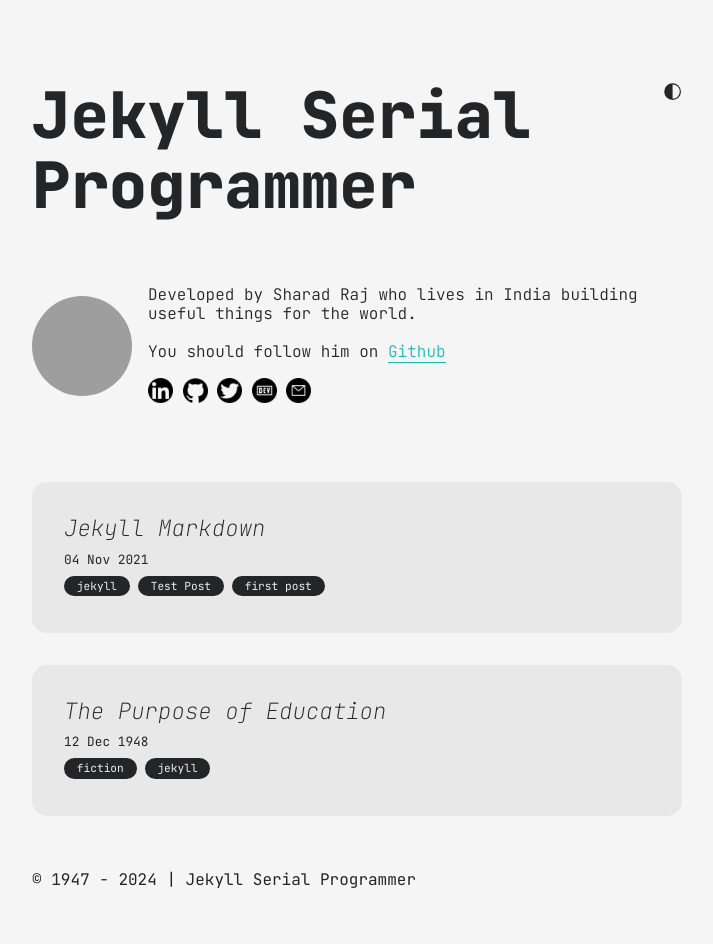
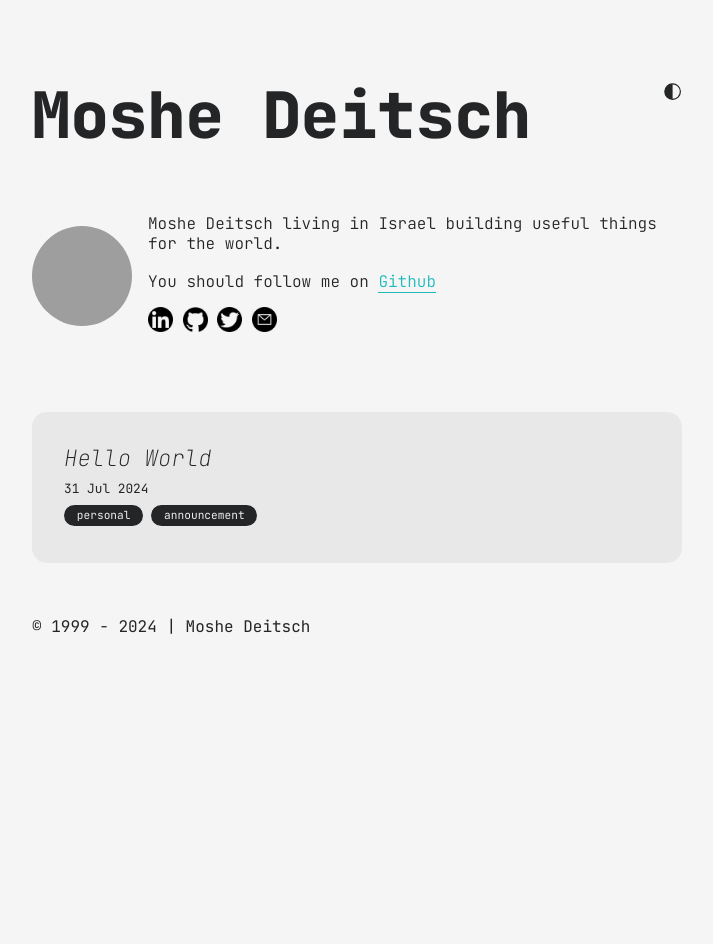
Before and after one commit to sharadcodes/jekyll-theme-serial-programmer, a Jekyll site: the page built from index.md, in a window 1280 px wide. Shown: the whole page, without its empty margins (283-996 px from the left). Built offline with Jekyll 4.4.1, drawn with Linux system fonts in a browser that asks for light colours; after the commit the page ends 900 px from its top, so only the background shows below that; part of the change alters nothing that is shown; grey boxes are pictures that could not be loaded.

Commit message:
update the start of the website

````diff
--- a/_config.yml
+++ b/_config.yml
@@ -1,10 +1,10 @@
-title: Jekyll Serial Programmer
+title: Moshe Deitsch
 markdown: kramdown
 
 # for atom feed
 author:
-  name: Sharad Raj Singh Maurya
-  email: dev_sharad@outlook.com
+  name: Moshe Deitsch
+  email: moshedeitsch@outlook.com
 
 plugins:
   - jemoji
--- a/_data/author.yml
+++ b/_data/author.yml
@@ -1,23 +1,21 @@
-name: Sharad Raj
-dp: https://avatars2.githubusercontent.com/u/36638057?s=460&u=0cbe4fd6b5a3655d91b3eb86db834d0829a0c086&v=4
+name: Moshe Deitsch
+dp: https://avatars.githubusercontent.com/u/41856538?v=4
 description: "
   <p>
-    Developed by Sharad Raj who lives in India building useful things for the world.
+      Moshe Deitsch living in Israel building useful things for the world.
   </p>
   <br/>
   <p>
-    You should follow him on <a href='https://github.com/sharadcodes' target='_blank'>Github</a>
+    You should follow me on <a href='https://github.com/modeitsch' target='_blank'>Github</a>
   </P>
 "
-email: dev_sharad@outlook.com
+email: moshedeitsch@outlook.com
 contact:
   - title: linkedin
-    url: https://www.linkedin.com/in/srsmaurya
+    url: https://www.linkedin.com/in/moshe-deitsch/
   - title: github
-    url: https://github.com/sharadcodes
+    url: https://github.com/modeitsch
   - title: twitter
-    url: https://twitter.com/iamsharadraj
-  - title: dev
-    url: https://dev.to/sharadcodes
+    url: https://x.com/modeitsch
   - title: email
-    url: mailto:dev_sharad@outlook.com
+    url: mailto:moshedeitsch@outlook.com
--- a/_includes/footer.html
+++ b/_includes/footer.html
@@ -1,4 +1,4 @@
 <footer>
-  <p>&copy; 1947 - {{ 'now' | date: "%Y" }} | {{site.title}}</p>
+  <p>&copy; 1999 - {{ 'now' | date: "%Y" }} | {{site.title}}</p>
 </footer>
 <script src="{{site.baseurl}}/assets/js/mode.js" defer></script>
--- a/all_collections/_posts/1948-12-12-the-purpose-of-education.md
+++ /dev/null
@@ -1,22 +0,0 @@
----
-layout: post
-title: The Purpose of Education
-date: 1948-12-12 10:18:00
-categories: [fiction, jekyll]
----
-
-As I engage in the so-called "bull sessions" around and about the school, I too often find that most college men have a misconception of the purpose of education. Most of the "brethren" think that education should equip them with the proper instruments of exploitation so that they can forever trample over the masses. Still others think that education should furnish them with noble ends rather than means to an end.
-
-![alt](https://picsum.photos/800/300)
-
-It seems to me that education has a two-fold function to perform in the life of man and in society: the one is utility and the other is culture. Education must enable a man to become more efficient, to achieve with increasing facility the ligitimate goals of his life.
-
-Education must also train one for quick, resolute and effective thinking. To think incisively and to think for one's self is very difficult. We are prone to let our mental life become invaded by legions of half truths, prejudices, and propaganda. At this point, I often wonder whether or not education is fulfilling its purpose. A great majority of the so-called educated people do not think logically and scientifically. Even the press, the classroom, the platform, and the pulpit in many instances do not give us objective and unbiased truths. To save man from the morass of propaganda, in my opinion, is one of the chief aims of education. Education must enable one to sift and weigh evidence, to discern the true from the false, the real from the unreal, and the facts from the fiction.
-
-The function of education, therefore, is to teach one to think intensively and to think critically. But education which stops with efficiency may prove the greatest menace to society. The most dangerous criminal may be the man gifted with reason, but with no morals.
-
-The late Eugene Talmadge, in my opinion, possessed one of the better minds of Georgia, or even America. Moreover, he wore the Phi Beta Kappa key. By all measuring rods, Mr. Talmadge could think critically and intensively; yet he contends that I am an inferior being. Are those the types of men we call educated?
-
-We must remember that intelligence is not enough. Intelligence plus character--that is the goal of true education. The complete education gives one not only power of concentration, but worthy objectives upon which to concentrate. The broad education will, therefore, transmit to one not only the accumulated knowledge of the race but also the accumulated experience of social living.
-
-If we are not careful, our colleges will produce a group of close-minded, unscientific, illogical propagandists, consumed with immoral acts. Be careful, "brethren!" Be careful, teachers!
--- a/all_collections/_posts/2021-11-04-jekyll-markdown.md
+++ /dev/null
@@ -1,120 +0,0 @@
----
-layout: post
-title: Jekyll Markdown
-date: 2021-11-04
-categories: ["jekyll", "Test Post", "first post"]
----
-
-Text can be **bold**, _italic_, ~~strikethrough~~ or `keyword`
-
-[Link to another page](./another-page.html).
-
-There should be whitespace between paragraphs.
-
-There should be whitespace between paragraphs. We recommend including a README, or a file with information about your project.
-
-#### Image
-
-Images can be clicked to enlarge :)
-
-![Dummy Image 1](https://picsum.photos/1366/768)
-![Dummy Image 2](https://picsum.photos/1200/400)
-
-# Header 1
-
-This is a normal paragraph following a header. GitHub is a code hosting platform for version control and collaboration. It lets you and others work together on projects from anywhere.
-
-## Header 2
-
-> This is a blockquote following a header.
->
-> When something is important enough, you do it even if the odds are not in your favor.
-
-### Header 3
-
-> This is another blockquote following header 3
-
-```js
-// Javascript code with syntax highlighting.
-var fun = function lang(l) {
-  dateformat.i18n = require("./lang/" + l);
-  return true;
-};
-```
-
-```ruby
-# Ruby code with syntax highlighting
-GitHubPages::Dependencies.gems.each do |gem, version|
-  s.add_dependency(gem, "= #{version}")
-end
-```
-
-#### Header 4
-
-- This is an unordered list following a header.
-- This is an unordered list following a header.
-- This is an unordered list following a header.
-
-##### Header 5
-
-1.  This is an ordered list following a header.
-2.  This is an ordered list following a header.
-3.  This is an ordered list following a header.
-
-###### Header 6
-
-| head1        | head two          | three |
-| :----------- | :---------------- | :---- |
-| ok           | good swedish fish | nice  |
-| out of stock | good and plenty   | nice  |
-| ok           | good `oreos`      | hmm   |
-| ok           | good `zoute` drop | yumm  |
-
-### There's a horizontal rule below this.
-
----
-
-### Here is an unordered list:
-
-- Item foo
-- Item bar
-- Item baz
-- Item zip
-
-### And an ordered list:
-
-1.  Item one
-    1.  Item one
-    1.  Item two
-        1.  Item one
-        1.  Item two
-        1.  Item three
-    1.  Item three
-1.  Item four
-1.  Item two
-1.  Item three
-1.  Item four
-
-### And a nested list:
-
-- level 1 item
-  - level 2 item
-  - level 2 item
-    - level 3 item
-    - level 3 item
-- level 1 item
-  - level 2 item
-  - level 2 item
-  - level 2 item
-- level 1 item
-  - level 2 item
-  - level 2 item
-- level 1 item
-
-```
-Long, single-line code blocks should not wrap. They should horizontally scroll if they are too long Long, single-line code blocks should not wrap. They should horizontally scroll if they are too long.
-```
-
-```
-The final element.
-```
--- /dev/null
+++ b/all_collections/_posts/2024-07-31-hello-world.md
@@ -0,0 +1,19 @@
+---
+layout: post
+title: Hello World
+date: 2024-07-31 10:18:00
+categories: [personal, announcement]
+---
+
+Hello and welcome to my new website!
+
+As I complete my computer science degree, I am excited to start sharing my journey, the projects I have worked on, and the new ventures I am embarking upon. This site will be a space for me to document my experiences, showcase my work, and connect with others in the tech community.
+
+![alt](https://fastly.picsum.photos/id/866/536/354.jpg?hmac=tGofDTV7tl2rprappPzKFiZ9vDh5MKj39oa2D--gqhA)
+
+Stay tuned for updates on the projects I’ve been working on, tutorials, and insights into my learning process. I look forward to sharing my passion for technology and programming with you.
+
+Thank you for visiting my site. Let’s embark on this journey together!
+
+Best,
+[Moshe Deitsch]
````
Also changed, not shown: Gemfile.lock.
